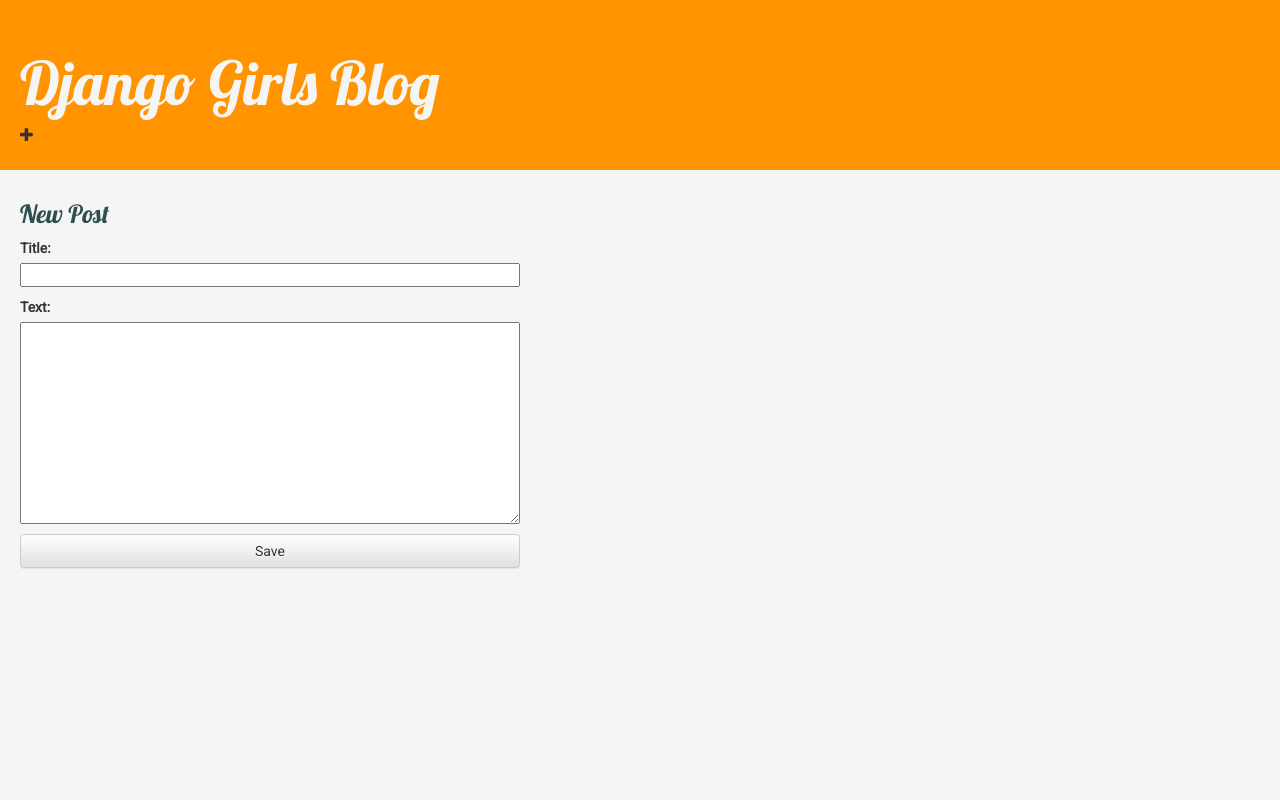
After one commit to MarieFindlay/django-girls-blog, a Django app: page /post/new/ in a window 1280 px wide. The commit adds this page. Run offline with Django 3.2, Linux system fonts and the light colour scheme; some libraries are stand-ins or nearby versions.

```diff
--- /dev/null
+++ b/blog/forms.py
@@ -0,0 +1,8 @@
+from django import forms
+from .models import Post
+
+class PostForm(forms.ModelForm):
+
+    class Meta:
+        model = Post
+        fields = ("title", "text",)
--- /dev/null
+++ b/blog/static/css/blog.css
@@ -0,0 +1,54 @@
+@import url("https://fonts.googleapis.com/css?family=Roboto");
+@import url("https://fonts.googleapis.com/css?family=Lobster");
+
+* {
+  margin: 0;
+  padding: 0;
+}
+
+body {
+  background-color: whitesmoke;
+  font-family: "Roboto";
+}
+
+.header_container {
+  background-color: #ff9400;
+  padding-top: 30px;
+  padding-bottom: 30px;
+  padding-left: 20px;
+}
+
+h3 {
+  font-family: "Lobster";
+  color: whitesmoke;
+  font-size: 60px;
+}
+
+h4 {
+  font-family: "Lobster";
+  color: darkslategray;
+  font-size: 25px;
+}
+
+a {
+  color: inherit;
+  text-decoration: none;
+}
+
+.posts_container {
+  padding: 10px 0px 10px 0px;
+}
+
+.post_container {
+  padding: 10px 10px 0px 20px;
+}
+
+form,
+button,
+select,
+input,
+textarea {
+  font-family: inherit;
+  width: 500px;
+  margin: 0;
+}
--- /dev/null
+++ b/blog/templates/blog/base.html
@@ -0,0 +1,36 @@
+{% load static %}
+<html>
+
+<head>
+    <link rel="stylesheet" href="//maxcdn.bootstrapcdn.com/bootstrap/3.2.0/css/bootstrap.min.css">
+    <link rel="stylesheet" href="//maxcdn.bootstrapcdn.com/bootstrap/3.2.0/css/bootstrap-theme.min.css">
+    <link rel="stylesheet" href="{% static 'css/blog.css' %}">
+</head>
+<title>
+    Django Girls Blog
+</title>
+
+<body>
+
+    <body>
+        <div class="header_container">
+            <h3>
+                <a href="{% url 'post_list' %}">
+                    Django Girls Blog
+                </a>
+            </h3>
+            <a href="{% url 'post_new' %}">
+                <span class="glyphicon glyphicon-plus"></span>
+            </a>
+        </div>
+        <div class="posts_container">
+            <div class="row">
+                <div class="col-md-8">
+                    {% block content %} {% endblock %}
+                </div>
+            </div>
+        </div>
+    </body>
+</body>
+
+</html>
--- /dev/null
+++ b/blog/templates/blog/post_edit.html
@@ -0,0 +1,9 @@
+{% extends 'blog/base.html' %} {% block content %}
+<div class="post_container">
+    <h4>New Post</h4>
+    <form method="POST">
+        {% csrf_token %} {{ form.as_p }}
+        <button type="submit" class="save btn btn-default">Save</button>
+    </form>
+</div>
+{% endblock %}
--- a/blog/urls.py
+++ b/blog/urls.py
@@ -3,4 +3,7 @@
 
 urlpatterns = [
     path('', views.post_list, name='post_list'),
+    path('post/<int:pk>/', views.post_detail, name='post_detail'),
+    path('post/new/', views.post_new, name='post_new'),
+    path('post/<int:pk>/edit/', views.post_edit, name='post_edit'),
 ]
--- a/blog/views.py
+++ b/blog/views.py
@@ -1,9 +1,42 @@
-from django.shortcuts import render
+from django.shortcuts import render, get_object_or_404
 from .models import Post
 from django.utils import timezone
+from .forms import PostForm
+from django.shortcuts import redirect
 
 # Create your views here.
 
 def post_list(request):
     posts = Post.objects.order_by('published_date')
     return render(request, 'blog/post_list.html', {'posts': posts})
+
+def post_detail(request, pk):
+    post = get_object_or_404(Post, pk=pk)
+    return render(request, 'blog/post_detail.html', {'post': post})
+
+def post_new(request):
+    if request.method == "POST":
+        form = PostForm(request.POST)
+        if form.is_valid():
+            post = form.save(commit=False)
+            post.author = request.user
+            post.published_date = timezone.now()
+            post.save()
+            return redirect('post_detail', pk=post.pk)
+    else:
+        form = PostForm()
+    return render(request, 'blog/post_edit.html', {'form': form})
+
+def post_edit(request, pk):
+    post = get_object_or_404(Post, pk=pk)
+    if request.method == "POST":
+        form = PostForm(request.POST, instance=post)
+        if form.is_valid():
+            post = form.save(commit=False)
+            post.author = request.user
+            post.published_date = timezone.now()
+            post.save()
+            return redirect('post_detail', pk=post.pk)
+    else:
+        form = PostForm(instance=post)
+    return render(request, 'blog/post_edit.html', {'form': form})
```
Also changed, not shown: blog/templates/blog/post_detail.html (added, +16 -0 lines), blog/templates/blog/post_list.html (+9 -18 lines).
